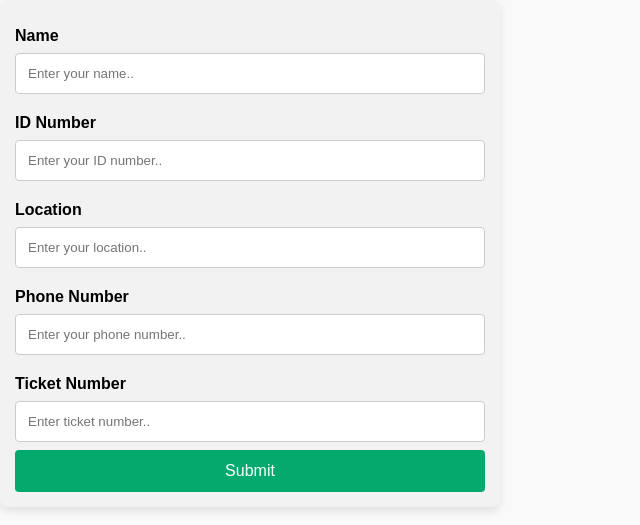
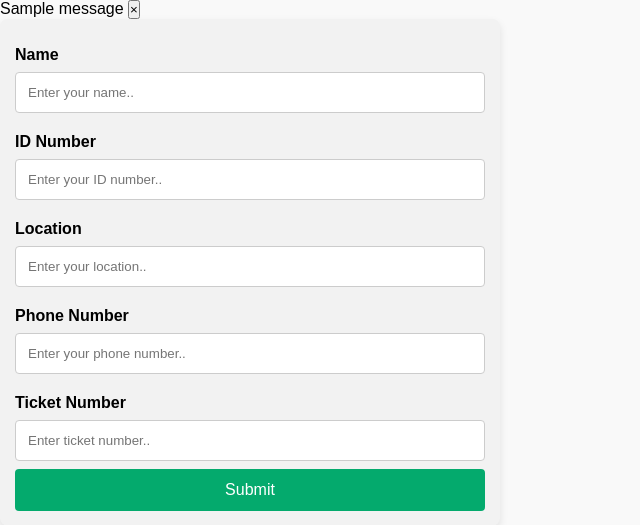
Before and after one commit to mugaphinehas/farmfixed, a Flask app: page /add_members in a window 1280 px wide. Shown: the part 38-563 px from the top of the page, without its empty margins (0-640 px from the left). Run offline with Flask 3, Linux system fonts and the light colour scheme; one stand-in notice (Sample message) is shown.

Commit message:
join.html

```diff
--- a/templates/join.html
+++ b/templates/join.html
@@ -1,6 +1,21 @@
 {% extends 'navbar.html' %}
 
 {% block content %}
+
+{% with messages = get_flashed_messages() %}
+    {% if messages %}
+        <div class="flash-messages-container">
+            {% for message in messages %}
+                <div class="flash-message">
+
+                    <span class="flash-text">{{ message }}</span>
+                    <span class="flash-messages-container"></span>
+                    <button class="flash-close" onclick="this.parentElement.style.display='none';">&times;</button>
+                </div>
+            {% endfor %}
+        </div>
+    {% endif %}
+{% endwith %}
 
   <style>
        /* Basic reset and responsive container styling */
```
